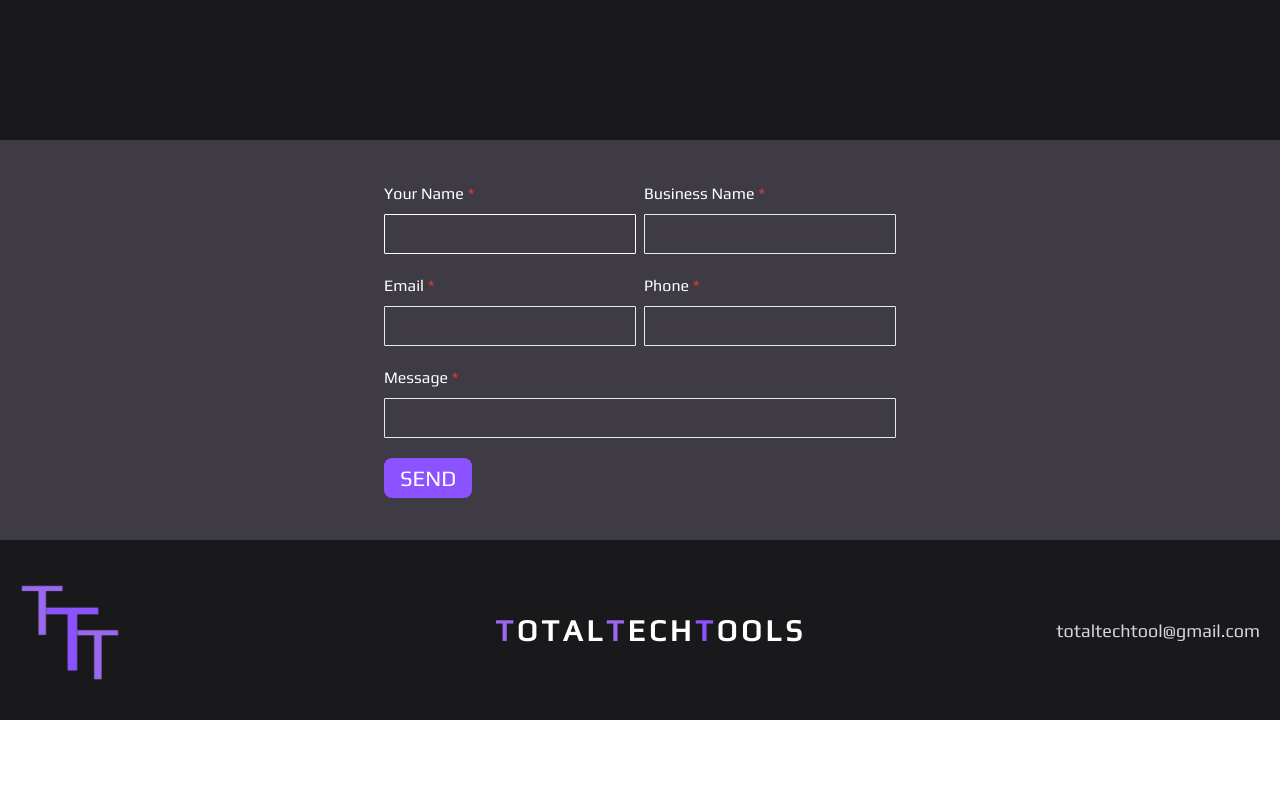
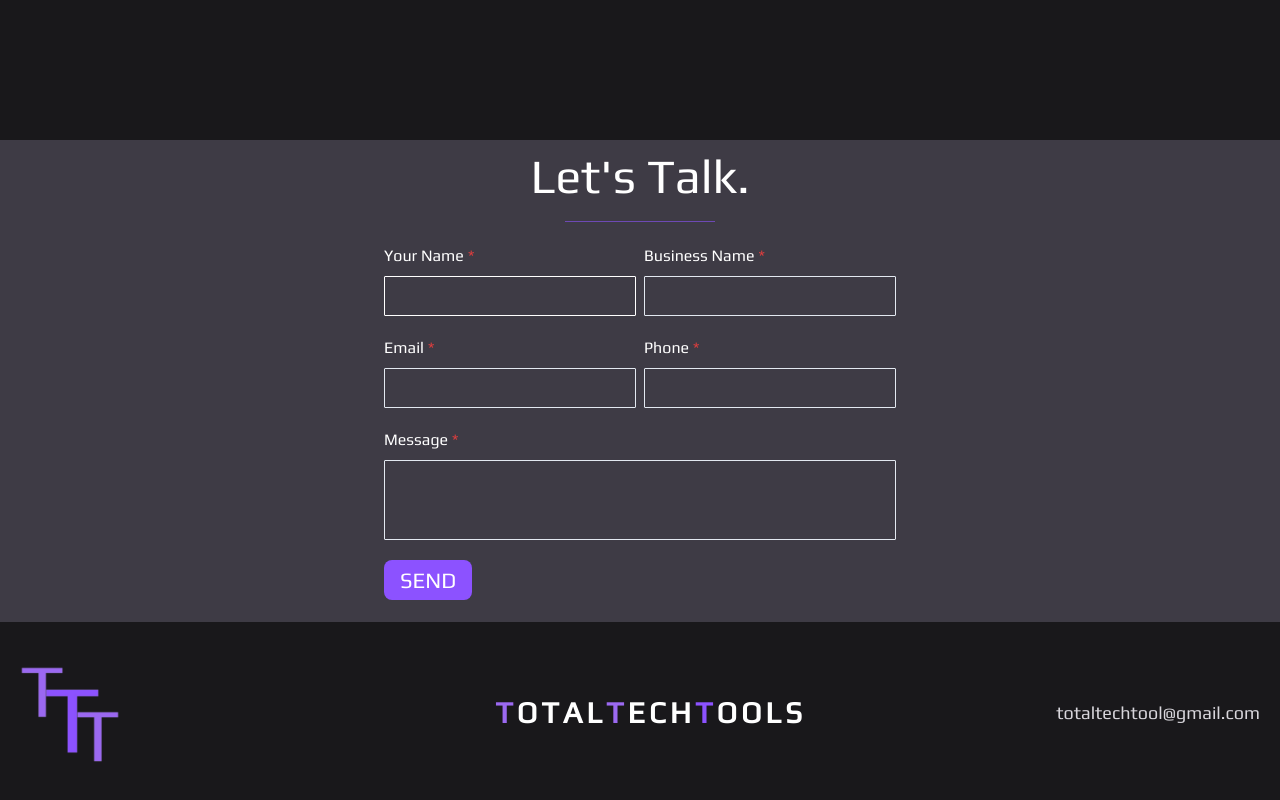
Before and after one commit to danctila/total-tech-tools, a React (Vite) app: page / in a window 1280 px wide. Shown: the part 3540-4340 px from the top of the page. Before the commit the page ends 4260 px from the top, so only its background shows below. Built offline with nearby package versions, Linux system fonts and the light colour scheme.

Commit message:
Created LetsTalk component

```diff
--- a/package.json
+++ b/package.json
@@ -15,7 +15,6 @@
     "@emotion/react": "^11.11.3",
     "@emotion/styled": "^11.11.0",
     "@fontsource/play": "^5.0.18",
-    "@react-spring/web": "^9.7.3",
     "formik": "^2.4.5",
     "framer-motion": "^10.16.16",
     "react": "^18.2.0",
--- a/src/App.tsx
+++ b/src/App.tsx
@@ -5,6 +5,7 @@ import Footer from "./Components/Footer";
 import Hero from "./Components/Hero";
 import Nav from "./Components/Nav";
 import Products from "./Components/Products";
+import ScrollTxt from "./Components/LetsTalk";
 import Work from "./Components/Work";
 import { useRef } from "react";
 
@@ -40,6 +41,7 @@ function App() {
       <Work reference={work} />
       <Connect reference={contact} />
       <About reference={about} />
+      <ScrollTxt />
       <DataForm />
       <Footer />
     </>
--- a/src/Components/DataForm.tsx
+++ b/src/Components/DataForm.tsx
@@ -8,7 +8,6 @@ import {
   VStack,
 } from "@chakra-ui/react";
 import { SetStateAction, useState } from "react";
-
 const DataForm = () => {
   const [email, setEmail] = useState("");
   const [name, setName] = useState("");
@@ -165,6 +164,7 @@ const DataForm = () => {
           <FormLabel>Message</FormLabel>
           <Input
             borderRadius="1px"
+            h="80px"
             value={message}
             onChange={handleMessageChange}
             type="text"
--- /dev/null
+++ b/src/Components/LetsTalk.tsx
@@ -0,0 +1,21 @@
+import { Divider, Text, VStack } from "@chakra-ui/react";
+
+const LetsTalk = () => {
+  return (
+    <>
+      <VStack bg="#3E3B45">
+        <Text fontSize="48px" color="white">
+          Let's Talk.
+        </Text>
+        <Divider
+          orientation="horizontal"
+          borderColor="#8C52FF"
+          w="150px"
+          h="1px"
+        />
+      </VStack>
+    </>
+  );
+};
+
+export default LetsTalk;
```
Also changed, not shown: 1 other file (tests, documents, lock files or other folders).
